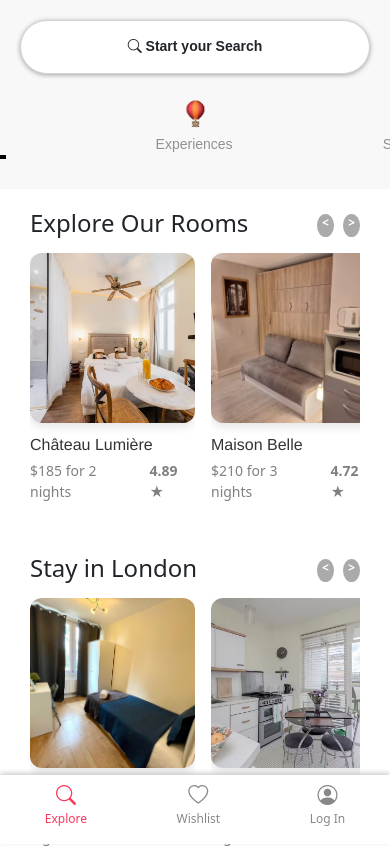
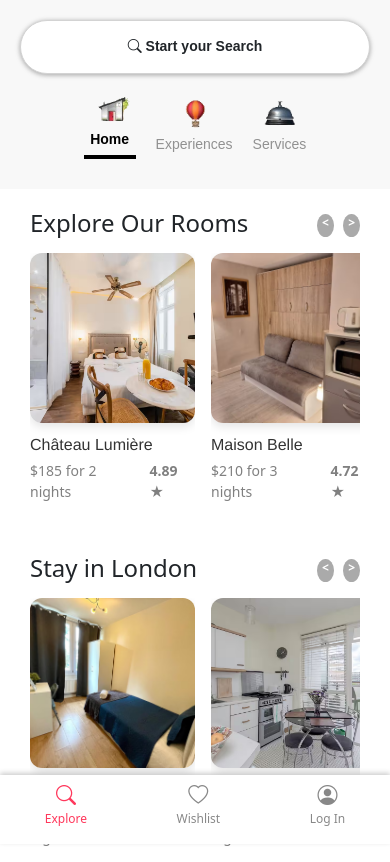
Before and after one commit to maj-alero/airbnb_clone, a plain HTML site: page index.html in a window 390 px wide. Shown: the top 862 px of the page. Drawn offline with nearby package versions, Linux system fonts and the light colour scheme.

Commit message:
changes to styles

```diff
--- a/styles.css
+++ b/styles.css
@@ -1114,3 +1114,9 @@ body{
     }
 
 }
+
+@media screen and (max-width: 500px) {
+    #resp-nav-item{
+       gap: 20px;
+    }
+}
```
